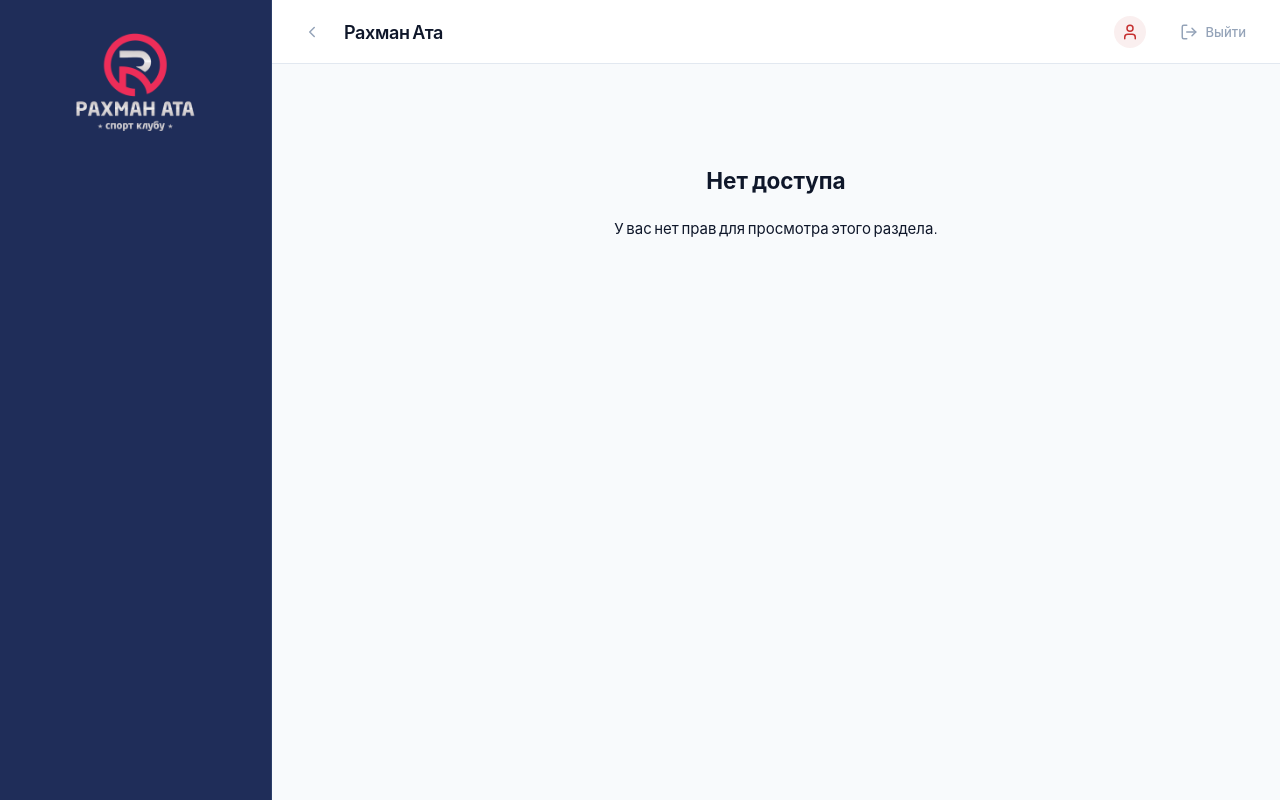
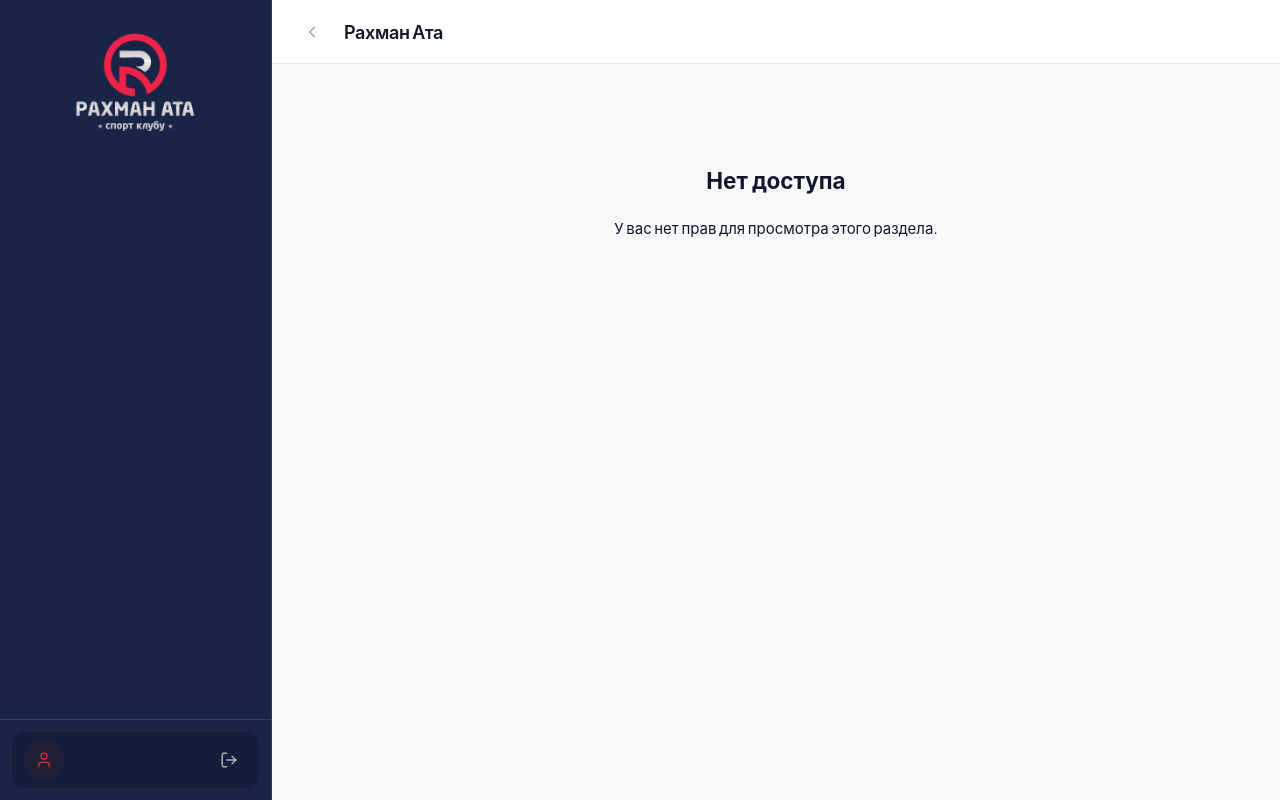
Before and after one commit to Iskanov-Nurdan/Dias_Front, a React (Create React App) app: page /employees in a window 1280 px wide. Built offline with nearby package versions, Linux system fonts and the light colour scheme; sample sign-in values are in the browser's storage.

Commit message:
сайдбар

```diff
--- a/src/app/layouts/MainLayout.js
+++ b/src/app/layouts/MainLayout.js
@@ -108,19 +108,6 @@ const MainLayout = () => {
           </button>
           <span className="main-layout__brand">Рахман Ата</span>
         </div>
-        <div className="main-layout__user">
-          <span className="main-layout__user-icon" aria-hidden>
-            <User size={ICON_SIZE_SM} />
-          </span>
-          <div className="main-layout__user-info">
-            <span className="main-layout__user-name">{user?.fio || user?.login || ''}</span>
-            <span className="main-layout__user-role">{user?.roleName || ''}</span>
-          </div>
-          <button type="button" className="main-layout__logout" onClick={handleLogout} title="Выйти">
-            <LogOut size={ICON_SIZE_SM} />
-            <span className="main-layout__logout-text">Выйти</span>
-          </button>
-        </div>
       </header>
       <aside className="main-layout__sidebar">
         <div className="main-layout__sidebar-logo">
@@ -151,6 +138,28 @@ const MainLayout = () => {
             </div>
           ))}
         </nav>
+        <div className="main-layout__sidebar-footer">
+          <div className="main-layout__sidebar-user-card">
+            <span className="main-layout__sidebar-user-avatar" aria-hidden>
+              <User size={ICON_SIZE_SM} />
+            </span>
+            {!sidebarCollapsed && (
+              <div className="main-layout__sidebar-user-info">
+                <span className="main-layout__sidebar-user-name">{user?.fio || user?.login || ''}</span>
+                <span className="main-layout__sidebar-user-role">{user?.roleName || ''}</span>
+              </div>
+            )}
+            <button
+              type="button"
+              className="main-layout__sidebar-logout"
+              onClick={handleLogout}
+              title="Выйти"
+              aria-label="Выйти"
+            >
+              <LogOut size={ICON_SIZE_SM} />
+            </button>
+          </div>
+        </div>
       </aside>
       <main className="main-layout__content">
         <Outlet />
--- a/src/app/layouts/MainLayout.scss
+++ b/src/app/layouts/MainLayout.scss
@@ -113,78 +113,6 @@
     }
   }
 
-  // Компактный user block без карточки
-  &__user {
-    display: flex;
-    align-items: center;
-    gap: var(--space-3);
-    flex-shrink: 0;
-  }
-
-  &__user-icon {
-    display: flex;
-    align-items: center;
-    justify-content: center;
-    width: 32px;
-    height: 32px;
-    border-radius: 50%;
-    background: var(--color-primary-soft);
-    color: var(--color-primary);
-    flex-shrink: 0;
-  }
-
-  &__user-info {
-    display: flex;
-    flex-direction: column;
-    align-items: flex-start;
-    gap: 0;
-    min-width: 0;
-
-    @include mixins.mobile {
-      display: none;
-    }
-  }
-
-  &__user-name {
-    font-size: 14px;
-    font-weight: 500;
-    color: var(--color-text);
-    line-height: 1.2;
-    @include mixins.text-ellipsis;
-  }
-
-  &__user-role {
-    font-size: 12px;
-    font-weight: 400;
-    color: var(--color-text-muted);
-    line-height: 1.2;
-  }
-
-  &__logout {
-    display: inline-flex;
-    align-items: center;
-    gap: var(--space-2);
-    padding: 6px 10px;
-    font-size: 13px;
-    font-weight: 500;
-    background: transparent;
-    border: none;
-    border-radius: var(--radius-md);
-    color: var(--color-text-muted);
-    transition: background var(--transition-fast), color var(--transition-fast);
-
-    &:hover {
-      background: var(--color-surface-secondary);
-      color: var(--color-primary);
-    }
-  }
-
-  &__logout-text {
-    @include mixins.mobile {
-      display: none;
-    }
-  }
-
   &__mobile-overlay {
     position: fixed;
     inset: 0;
@@ -201,9 +129,11 @@
     position: sticky;
     top: 0;
     height: 100vh;
+    display: flex;
+    flex-direction: column;
     overflow-x: hidden;
-    overflow-y: auto;
-    @include mixins.scrollbar;
+    overflow-y: hidden;
+    @include mixins.scrollbar-sidebar;
     transition: transform var(--transition-smooth);
 
     @include mixins.mobile {
@@ -244,6 +174,7 @@
   }
 
   &__sidebar-logo {
+    flex-shrink: 0;
     @include mixins.mobile {
       padding: var(--space-4) var(--space-3) var(--space-3);
     }
@@ -292,6 +223,10 @@
     padding: var(--space-3) var(--space-3);
     gap: var(--space-1);
     min-width: 0;
+    flex: 1;
+    overflow-y: auto;
+    overflow-x: hidden;
+    @include mixins.scrollbar-sidebar;
 
     @include mixins.mobile {
       flex-direction: column;
@@ -301,6 +236,105 @@
 
     @include mixins.xs {
       padding: var(--space-3) var(--space-3);
+    }
+  }
+
+  &__sidebar-footer {
+    flex-shrink: 0;
+    padding: var(--space-3);
+    border-top: 1px solid var(--color-sidebar-border);
+
+    @include mixins.mobile {
+      padding: var(--space-4);
+    }
+  }
+
+  &__sidebar-user-card {
+    display: flex;
+    align-items: center;
+    gap: var(--space-3);
+    padding: var(--space-2) var(--space-3);
+    background: rgba(0, 0, 0, 0.2);
+    border-radius: var(--radius-lg);
+    min-height: 56px;
+
+    .main-layout--sidebar-collapsed & {
+      justify-content: center;
+      gap: var(--space-2);
+      padding: var(--space-2);
+    }
+
+    @include mixins.mobile {
+      padding: var(--space-3);
+    }
+  }
+
+  &__sidebar-user-avatar {
+    display: flex;
+    align-items: center;
+    justify-content: center;
+    width: 40px;
+    height: 40px;
+    border-radius: 50%;
+    background: var(--color-primary-soft);
+    color: var(--color-primary);
+    flex-shrink: 0;
+
+    .main-layout--sidebar-collapsed & {
+      width: 32px;
+      height: 32px;
+    }
+  }
+
+  &__sidebar-user-info {
+    flex: 1;
+    min-width: 0;
+    display: flex;
+    flex-direction: column;
+    gap: 2px;
+
+    .main-layout--sidebar-collapsed & {
+      display: none;
+    }
+  }
+
+  &__sidebar-user-name {
+    font-size: 14px;
+    font-weight: 600;
+    color: var(--color-sidebar-text);
+    line-height: 1.2;
+    @include mixins.text-ellipsis;
+  }
+
+  &__sidebar-user-role {
+    font-size: 12px;
+    font-weight: 400;
+    color: var(--color-sidebar-muted);
+    line-height: 1.2;
+  }
+
+  &__sidebar-logout {
+    display: flex;
+    align-items: center;
+    justify-content: center;
+    width: 36px;
+    height: 36px;
+    padding: 0;
+    background: transparent;
+    border: none;
+    border-radius: var(--radius-md);
+    color: var(--color-sidebar-muted);
+    flex-shrink: 0;
+    transition: background var(--transition-fast), color var(--transition-fast);
+
+    .main-layout--sidebar-collapsed & {
+      width: 32px;
+      height: 32px;
+    }
+
+    &:hover {
+      background: var(--color-sidebar-hover);
+      color: var(--color-sidebar-text);
     }
   }
 
--- a/src/shared/styles/_mixins.scss
+++ b/src/shared/styles/_mixins.scss
@@ -53,6 +53,25 @@
   }
 }
 
+@mixin scrollbar-sidebar {
+  &::-webkit-scrollbar {
+    width: 6px;
+    height: 6px;
+  }
+  &::-webkit-scrollbar-track {
+    background: rgba(45, 63, 107, 0.6);
+    border-radius: 4px;
+  }
+  &::-webkit-scrollbar-thumb {
+    background: #3d5a8c;
+    border-radius: 4px;
+
+    &:hover {
+      background: #4a6ba3;
+    }
+  }
+}
+
 /* Breakpoints: xs 320, sm 480, md 768, lg 1024 */
 @mixin xs {
   @media (max-width: 374px) {
--- a/src/shared/styles/_variables.scss
+++ b/src/shared/styles/_variables.scss
@@ -30,7 +30,7 @@
   --color-info-soft: #DBEAFE;
 
   // —— Sidebar ——
-  --color-sidebar-bg: #1f2d59;
+  --color-sidebar-bg: #192447; /* эквивалент rgba(0,0,0,0.2) поверх #1f2d59 — как карточка пользователя */
   --color-sidebar-border: #2d3f6b;
   --color-sidebar-text: rgba(255, 255, 255, 0.88);
   --color-sidebar-muted: rgba(255, 255, 255, 0.62);
```
